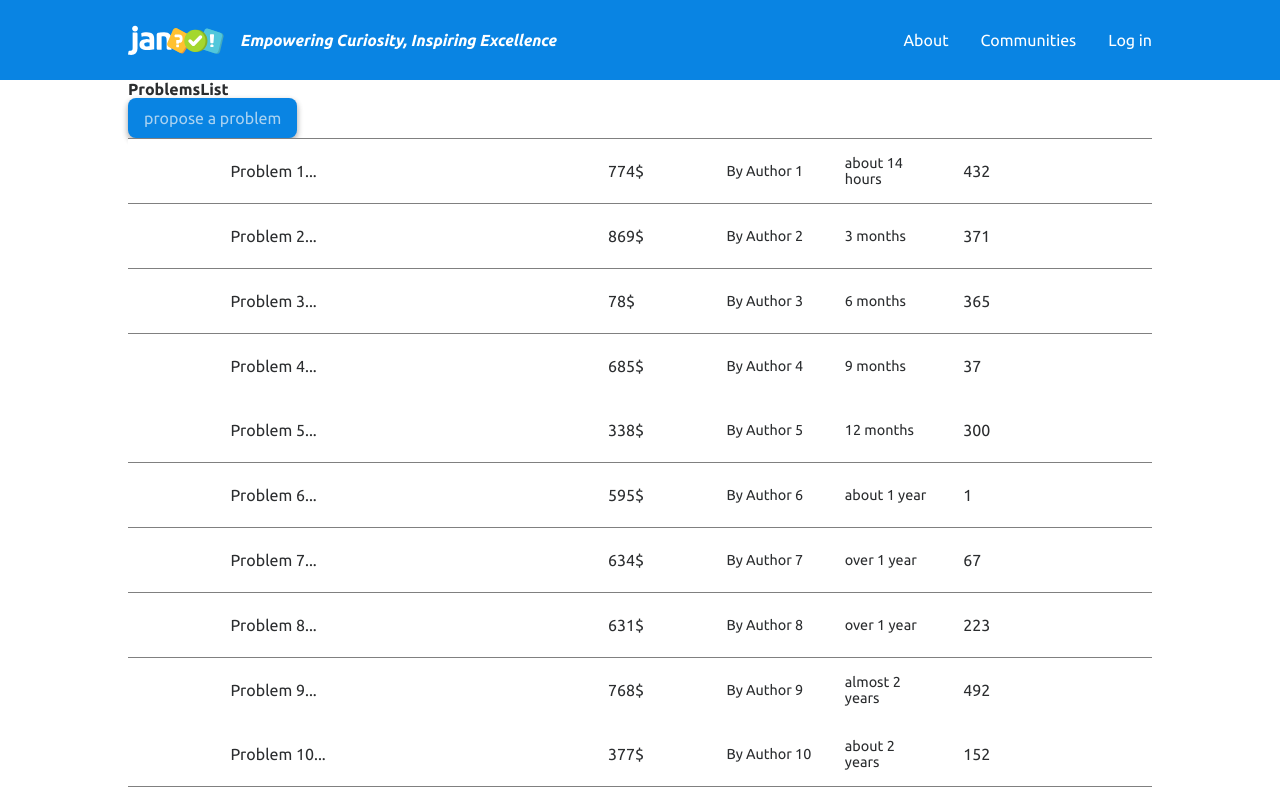
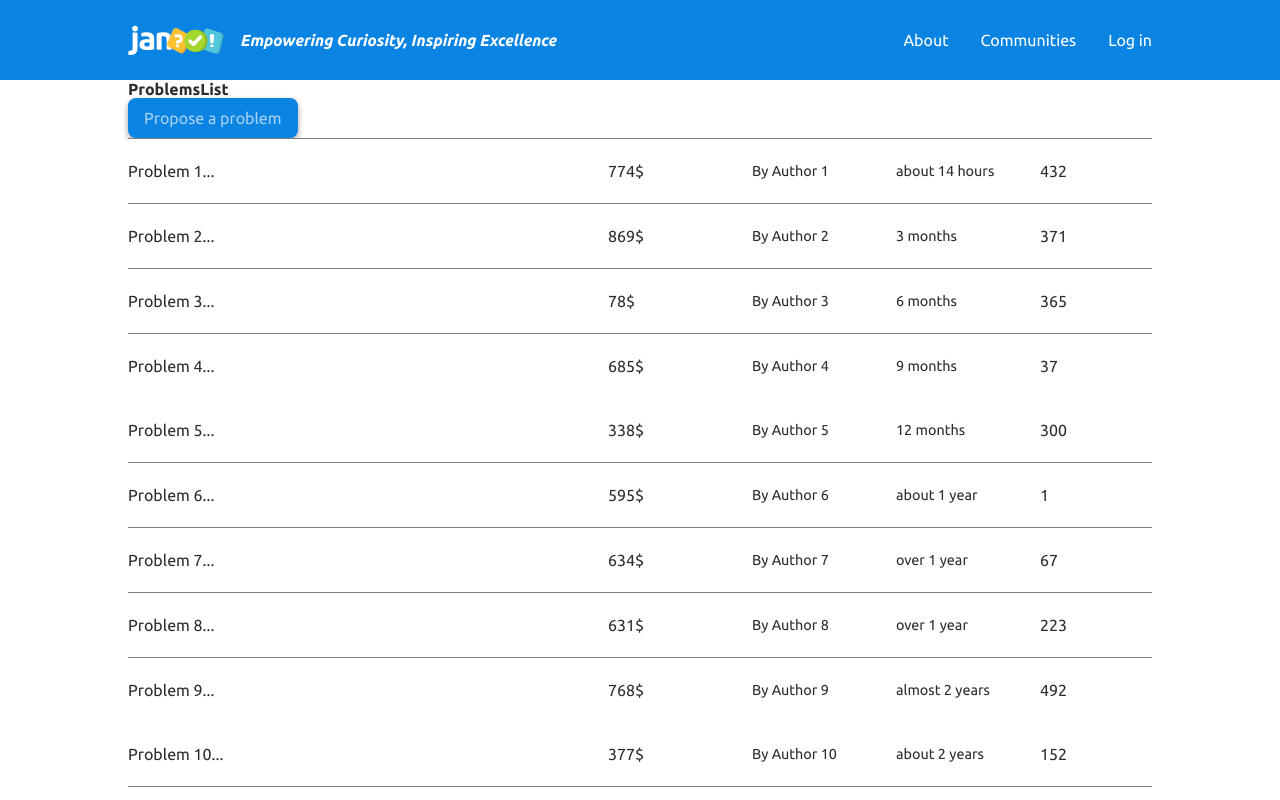
Before and after one commit to andrewsemenoff/jan-app, a React (Vite) app: page / in a window 1280 px wide. Shown: the top 800 px of the page. Built offline with nearby package versions, Linux system fonts and the light colour scheme.

Commit message:
changed implimintation of CustomButton component

```diff
--- /dev/null
+++ b/src/components/button/button.component.tsx
@@ -0,0 +1,25 @@
+import { ReactNode } from "react";
+import { BasicButton, InvertedButton } from "./button.styles";
+
+interface CustomButtonProps {
+  fashion: string;
+  children: ReactNode;
+}
+
+export enum ButtonType {
+  INVERTED = "inverted",
+  BASE = "base",
+}
+
+const CustomButton = ({ fashion, children }: CustomButtonProps) => {
+  switch (fashion) {
+    case ButtonType.BASE:
+      return <BasicButton>{children}</BasicButton>;
+    case ButtonType.INVERTED:
+      return <InvertedButton>{children}</InvertedButton>;
+    default:
+      return <InvertedButton>{children}</InvertedButton>;
+  }
+};
+
+export default CustomButton;
--- a/src/components/button/button.styles.ts
+++ b/src/components/button/button.styles.ts
@@ -1,6 +1,24 @@
 import styled, { css } from "styled-components";
 
-const base = css`
+const BaseForButton = styled.button`
+  display: flex;
+  justify-content: center;
+  align-items: center;
+  gap: 0.5em;
+
+  min-width: fit-content;
+  padding: 0.7em 1em;
+  box-shadow: rgba(0, 0, 0, 0.16) 0px 3px 6px, rgba(0, 0, 0, 0.23) 0px 3px 6px;
+
+  font-family: "Ubuntu", sans-serif;
+  font-size: 1em;
+
+  border-radius: 0.5em;
+  cursor: pointer;
+  transition: all 0.1s ease;
+`;
+
+export const BasicButton = styled(BaseForButton)`
   color: #aad2f1;
   background-color: #0984e3;
   border: none;
@@ -12,7 +30,7 @@ const base = css`
     box-shadow: rgba(0, 0, 0, 0.16) 0px 1px 6px, rgba(0, 0, 0, 0.23) 0px 1px 6px;
   }
 `;
-const inverted = css`
+export const InvertedButton = styled(BaseForButton)`
   color: #0984e3;
   border: 0.1em solid #0984e3;
   &:hover {
@@ -23,41 +41,3 @@ const inverted = css`
     box-shadow: rgba(0, 0, 0, 0.16) 0px 1px 6px, rgba(0, 0, 0, 0.23) 0px 1px 6px;
   }
 `;
-
-interface BaseButtonProps {
-  buttonType: string;
-}
-
-export enum ButtonType {
-  INVERTED = "inverted",
-  BASE = "base",
-}
-
-export const CustomButton = styled.button<BaseButtonProps>`
-  ${({ buttonType }) => {
-    switch (buttonType) {
-      case ButtonType.BASE:
-        return base;
-      case ButtonType.INVERTED:
-        return inverted;
-      default:
-        return base;
-    }
-  }}
-
-  display: flex;
-  justify-content: center;
-  align-items: center;
-  gap: .5em;
-
-  min-width: fit-content;
-  padding: 0.7em 1em;
-  box-shadow: rgba(0, 0, 0, 0.16) 0px 3px 6px, rgba(0, 0, 0, 0.23) 0px 3px 6px;
-
-  font-family: "Ubuntu", sans-serif;
-  font-size: 1em;
-
-  border-radius: 0.5em;
-  cursor: pointer;
-  transition: all .1s ease, color .5s ease;
-`;
--- a/src/components/problem-item/problem-item.styles.ts
+++ b/src/components/problem-item/problem-item.styles.ts
@@ -1,7 +1,7 @@
 import styled from "styled-components";
 
 export const ItemBox = styled.div`
-  padding: 0 10%;
+  /* padding: 0 10%; */
   display: grid;
   grid-template-columns: 4fr 1fr 1fr 1fr 1fr;
   justify-content: space-between;
--- a/src/pages/ProblemList/ProblemsList.tsx
+++ b/src/pages/ProblemList/ProblemsList.tsx
@@ -1,9 +1,6 @@
 import { Title } from "../../App.style";
 import { getMockProblems } from "../../assets/mock_data";
-import {
-  ButtonType,
-  CustomButton,
-} from "../../components/button/button.styles";
+import CustomButton, { ButtonType } from "../../components/button/button.component";
 import ProblemItem from "../../components/problem-item/problem-item.component";
 import { ListWrapper } from "./ProblemList.styles";
 
@@ -12,8 +9,8 @@ const ProblemsList = () => {
   return (
     <>
       <Title>ProblemsList</Title>
-      <CustomButton buttonType={ButtonType.BASE}>
-        propose a problem
+      <CustomButton fashion={ButtonType.BASE}>
+        Propose a problem
       </CustomButton>
       <ListWrapper>
         {mockProblems &&
--- a/src/svg-components/svg-logo/svg-logo.component.tsx
+++ b/src/svg-components/svg-logo/svg-logo.component.tsx
@@ -28,7 +28,7 @@ const SvgLogo = ({size='8em'}:SvgLogoProps) => {
         .f { fill: #86b026; }
         .g { fill: #a4d72e; }`}
       </style>
-      <g clip-path="url(#cp1)">
+      <g clipPath="url(#cp1)">
         <path
           className="a"
           d="m3.6 35.5q-0.5-0.1-1.6-0.2-1-0.1-2-0.4l0.6-3.5c0.1-0.6 0.7-1 1.3-0.9q0 0 0 0 0.4 0.1 1.2 0.1 1.3 0 1.9-0.8 0.5-0.8 0.5-2.4v-18.4h4.4c0.8 0 1.4 0.7 1.4 1.4v17.2q0 4-2 5.9-2 1.9-5.7 2zm8.2-31.3q0 1.6-1 2.5-1 0.9-2.4 0.9-1.4 0-2.4-0.9-1.1-0.9-1.1-2.5 0-1.5 1.1-2.5 1-0.9 2.4-0.9 1.4 0 2.4 0.9 1 1 1 2.5z"
```
